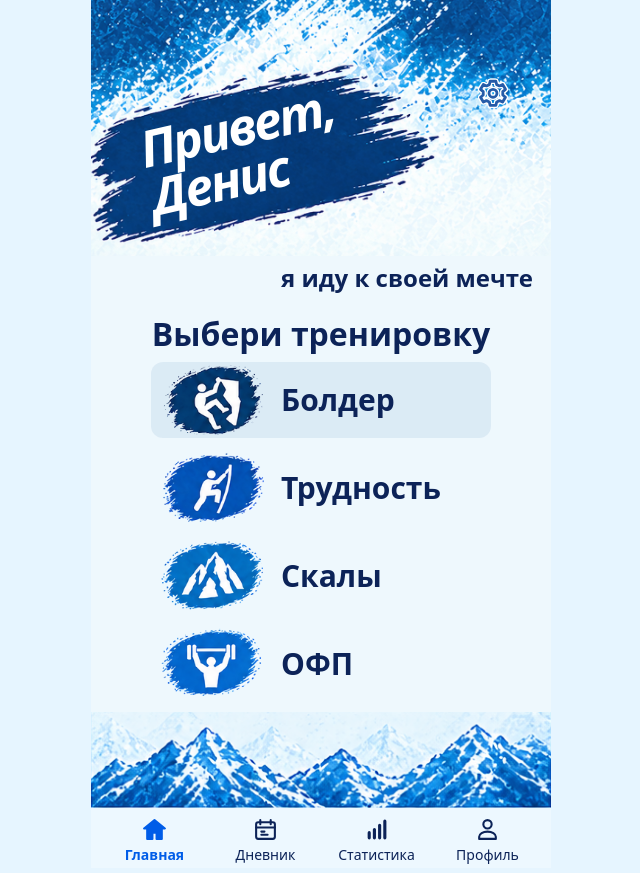
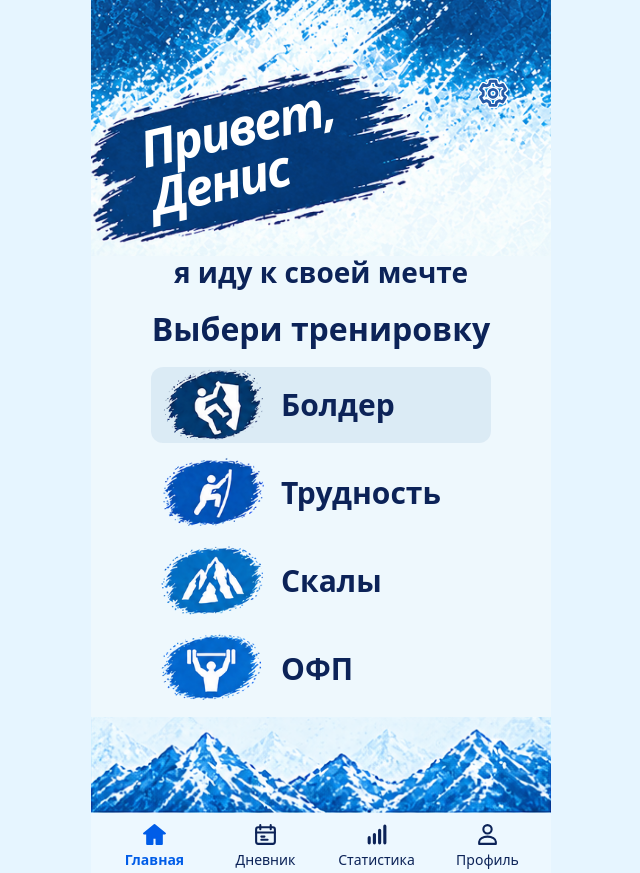
Before and after one commit to pamilenin/training, a plain HTML site: page preview/reference-top-test.html in a window 1280 px wide. Shown: the whole page, without its empty margins (319-959 px from the left). Drawn offline with Linux system fonts and the light colour scheme.

Commit message:
Update reference-top-test.html

```diff
--- a/preview/reference-top-test.html
+++ b/preview/reference-top-test.html
@@ -111,6 +111,7 @@
       font-weight: 850;
       line-height: 1.12;
       text-align: center;
+      transform: translateY(-10px);
     }
 
     .training-types__list {
@@ -283,12 +284,13 @@
         transition: none;
       }
     }
-    .home-motto {
+  .home-motto {
   margin: 8px 0 16px;
-  text-align: right;
-  font-size: clamp(18px, 5vw, 24px);
+  text-align: center;
+  font-size: clamp(22px, 6vw, 28px);
   font-weight: 750;
   line-height: 1.2;
+  transform: translateY(-8px);
 }
   </style>
 
```
